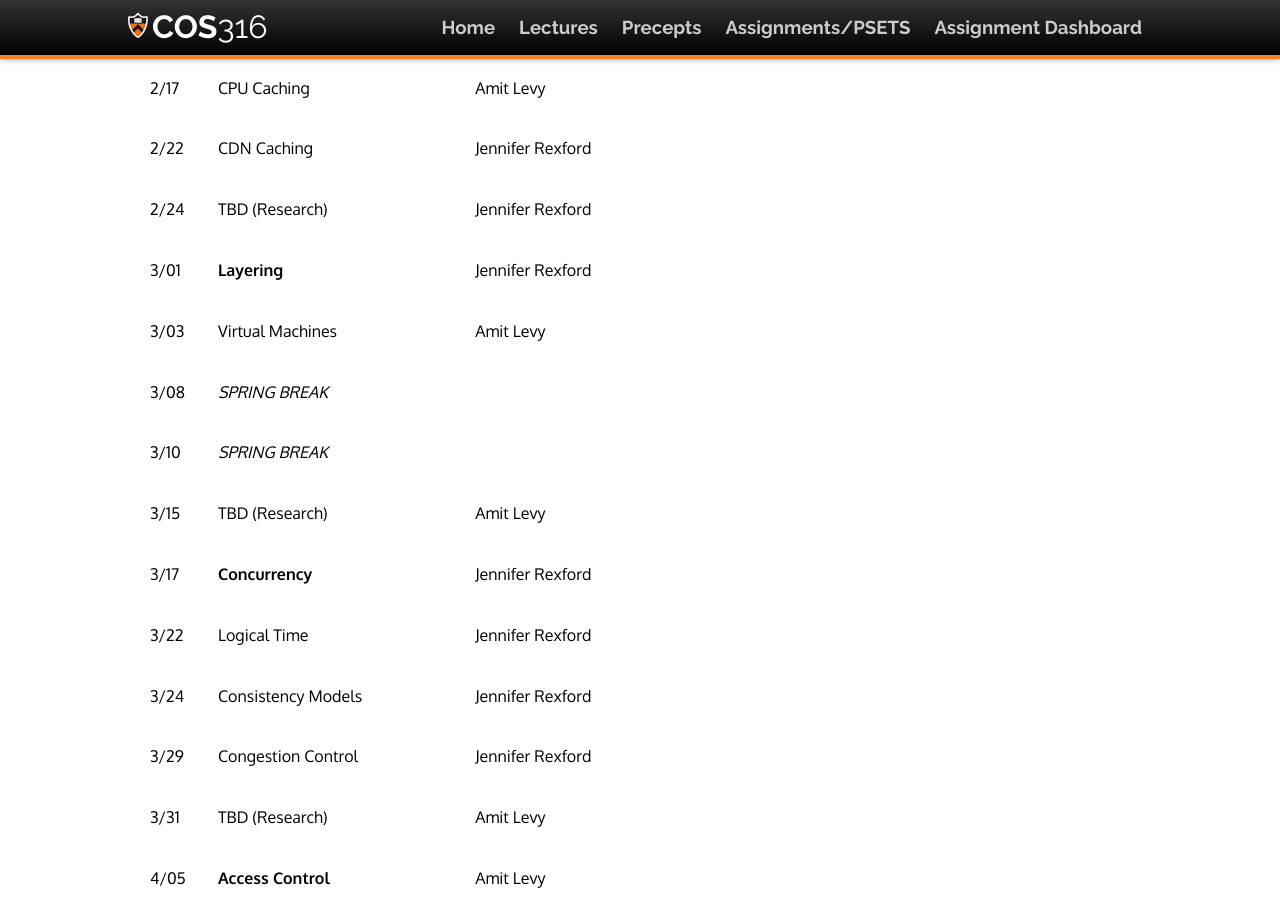
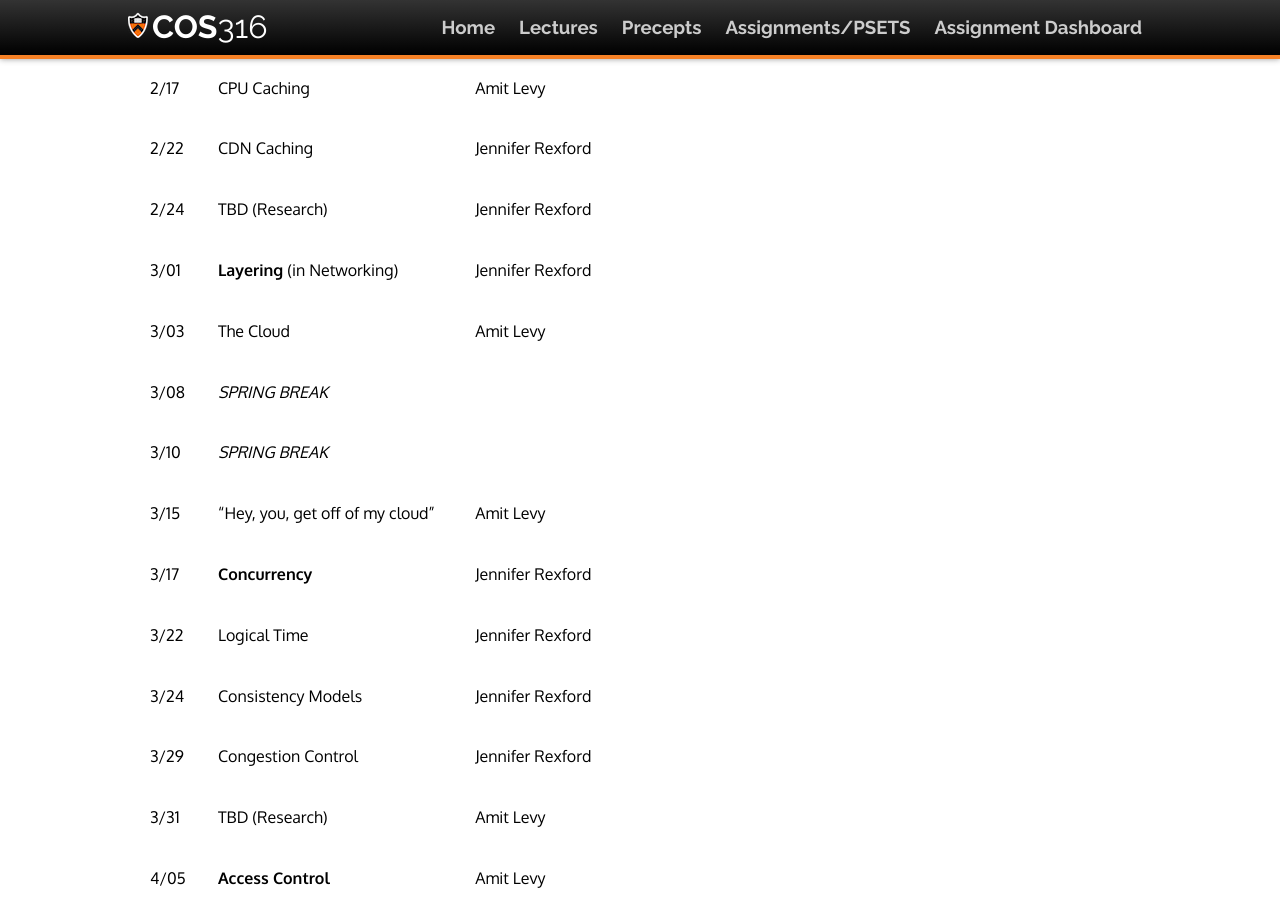
Before and after one commit to cos316/cos316-web, a Jekyll site: the page built from lectures.md, in a window 1280 px wide and 900 px high, scrolled down 613 px. Built offline with Jekyll 4.4.1, drawn with Linux system fonts in a browser that asks for light colours; nearby versions of some CDN libraries.

Commit message:
Rejigger lectures

```diff
--- a/lectures.md
+++ b/lectures.md
@@ -17,11 +17,11 @@ Lectures meet on Tuesday and Thursday 10:00-10:50am
 | 2/17  | CPU Caching      | Amit Levy   |   | | |
 | 2/22  | CDN Caching      | Jennifer Rexford |   | | |
 | 2/24  | TBD (Research)   | Jennifer Rexford |   |
-| 3/01 | **Layering**      | Jennifer Rexford |   | | |
-| 3/03 | Virtual Machines  | Amit Levy   |   | | |
+| 3/01 | **Layering** (in Networking)  | Jennifer Rexford |   | | |
+| 3/03 | The Cloud  | Amit Levy   |   | | |
 | 3/08 |  *SPRING BREAK*   | | | | |
 | 3/10 |  *SPRING BREAK*   | | | | |
-| 3/15 | TBD (Research)    | Amit Levy   |   |
+| 3/15 | "Hey, you, get off of my cloud" | Amit Levy   |   |
 | 3/17 | **Concurrency**   | Jennifer Rexford |   |
 | 3/22 | Logical Time      | Jennifer Rexford |   | | |
 | 3/24 | Consistency Models| Jennifer Rexford |   | | |
```
